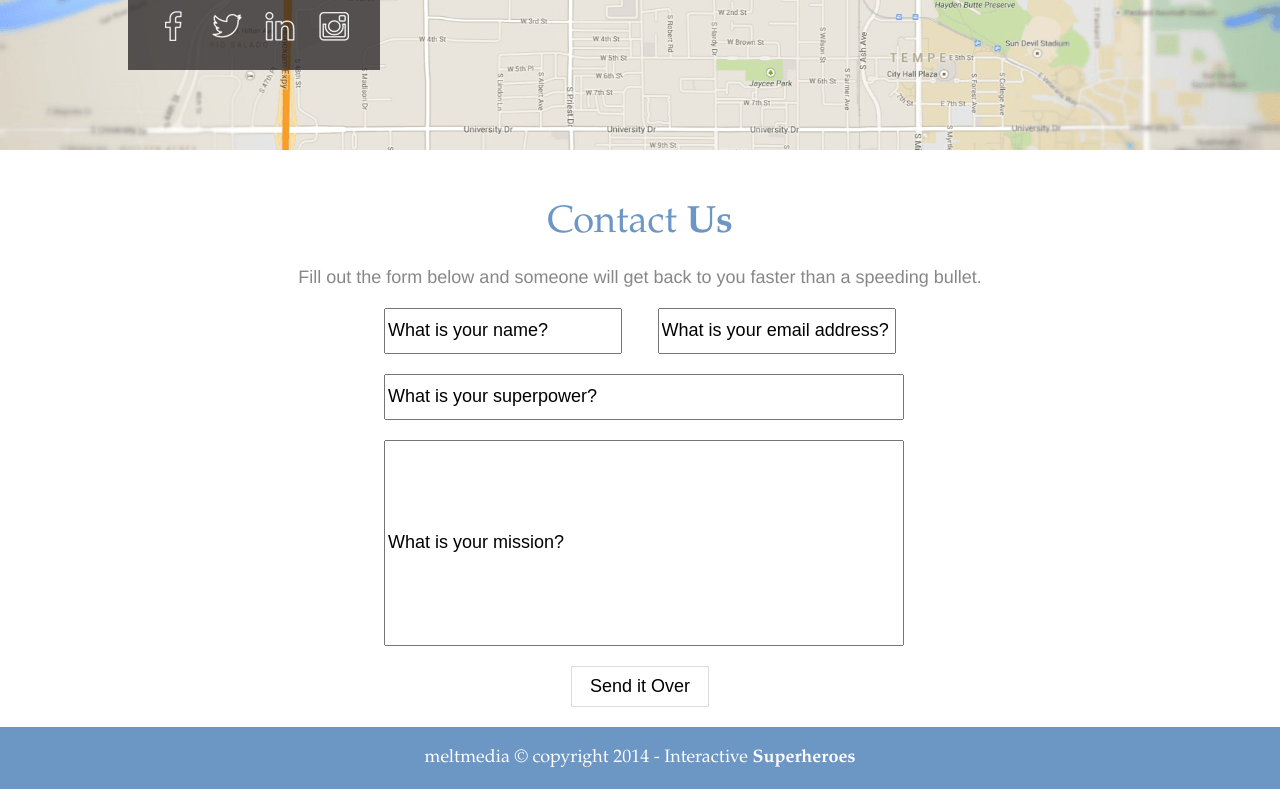
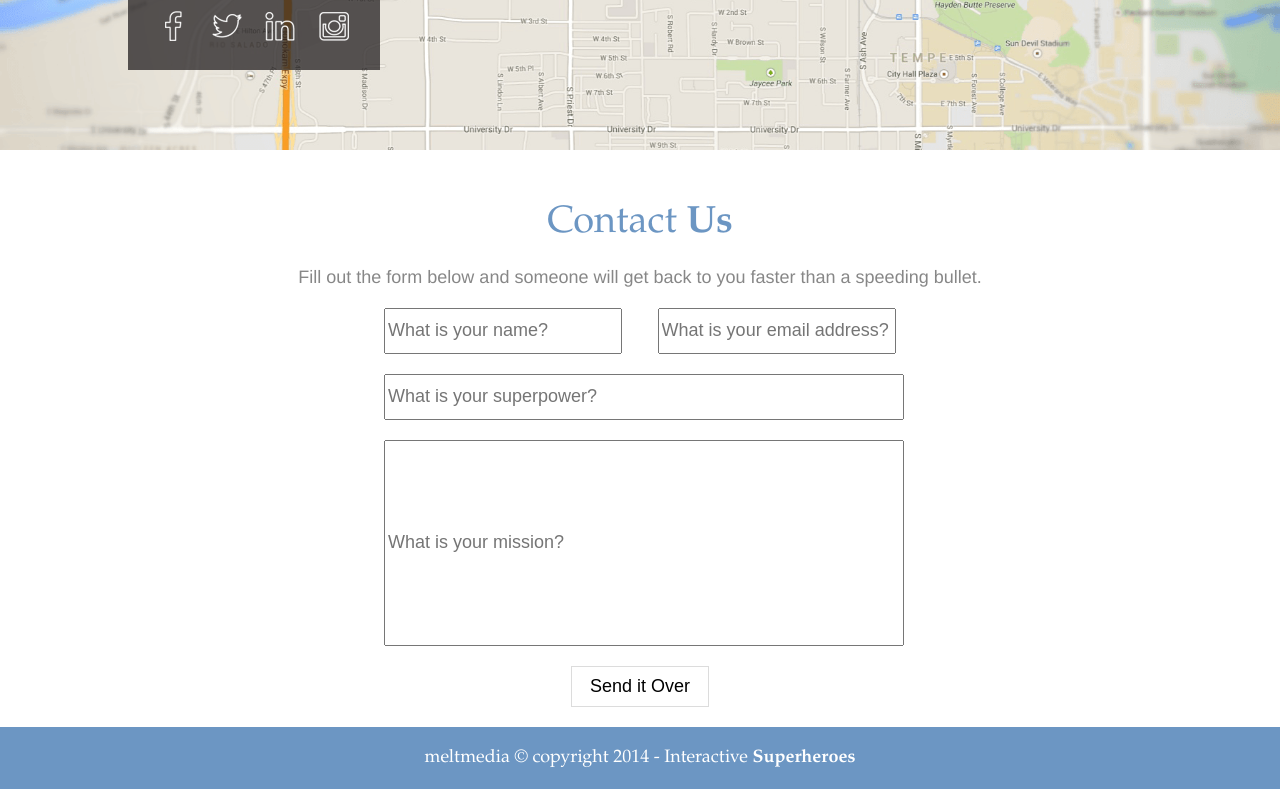
Before and after one commit to meltcaleb/meltmedia, a plain HTML site: page index.html in a window 1280 px wide. Shown: the part 2330-3119 px from the top of the page. Drawn offline with Linux system fonts and the light colour scheme.

Commit message:
Form Fix
Replaced value=“” with placeholder=“” in <form>.

```diff
--- a/index.html
+++ b/index.html
@@ -99,10 +99,10 @@
 			<p>Fill out the form below and someone will get back to you faster than a speeding bullet.</p>
 
 			<form>
-			<input name="name" value="What is your name?" class="name">
-			<input name="email" value="What is your email address?" class="email">
-			<input name="superpower" value="What is your superpower?" class="super-power">
-			<input name="mission" value="What is your mission?" class="mission">
+			<input name="name" placeholder="What is your name?" class="name">
+			<input name="email" placeholder="What is your email address?" class="email">
+			<input name="superpower" placeholder="What is your superpower?" class="super-power">
+			<input name="mission" placeholder="What is your mission?" class="mission">
 			<input type="submit" value="Send it Over" class="submit">
 			</form>
 		</section>
```
